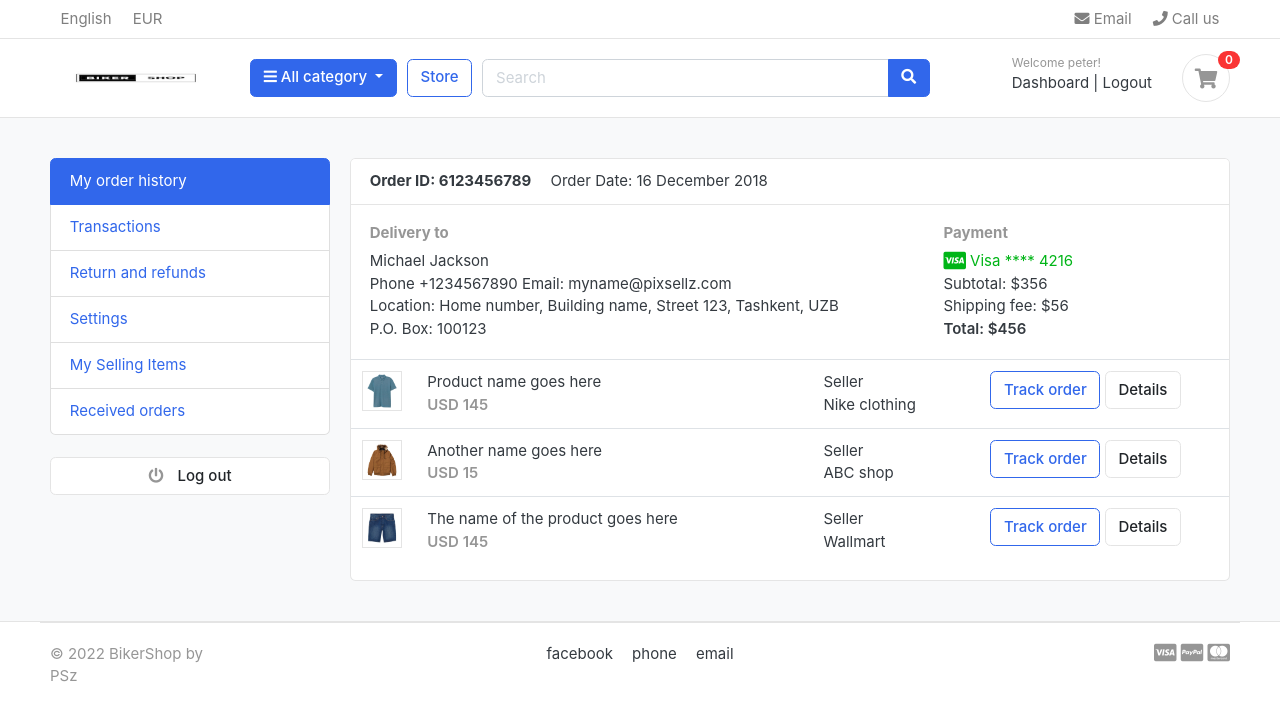
After one commit to Code-Institute-Submissions/peterszabo79-bikershop_JanResub, a Django app: page /accounts/ in a window 1280 px wide. The commit adds this page. Shown: the top 721 px of the page. Run offline with Django 3.2, Linux system fonts and the light colour scheme; a user stored in the database is signed in; data comes from the database, SQL or seed files in the repository; both versions use the stored data as it was after the commit; some libraries are stand-ins or nearby versions; some web fonts are replaced.

Commit message:
set up dashboard for registered users,add forfotpassword option

```diff
--- a/accounts/urls.py
+++ b/accounts/urls.py
@@ -6,7 +6,12 @@ urlpatterns = [
     path('register/', views.register, name='register'),
     path('login/', views.login, name='login'),
     path('logout/', views.logout, name='logout'),
+    path('dashboard/', views.dashboard, name='dashboard'),
+    path('', views.dashboard, name='dashboard'),
 
     path('activate/<uidb64>/<token>/', views.activate, name='activate'),
+    path('forgotPassword/', views.forgotPassword, name='forgotPassword'),
+    path('forgotPassword/', views.forgotPassword, name='forgotPassword'),
+    path('resetpassword_validate/<uidb64>/<token>/', views.resetpassword_validate, name='resetpassword_validate'),
 
 ]
--- a/accounts/views.py
+++ b/accounts/views.py
@@ -59,11 +59,11 @@ def login(request):
 
         if user is not None:
             auth.login(request, user)
-            # messages.success(request, 'You are now logged in.')
+            messages.success(request, 'You are now logged in.')
             return redirect('home')
         else:
             messages.error(request, 'Invalid login credentials')
-            return redirect('login')
+            return redirect('dashboard')
     return render(request, 'accounts/login.html')
 
 
@@ -90,3 +90,38 @@ def activate(request, uidb64, token):
     else:
         messages.error(request, 'Invalid activation link')
         return redirect('register')
+
+@login_required(login_url = 'login')
+def dashboard(request):
+    return render(request, 'accounts/dashboard.html')
+
+
+def forgotPassword(request):
+    if request.method == 'POST':
+        email = request.POST['email']
+        if Account.objects.filter(email=email).exists():
+            user = Account.objects.get(email__exact=email)
+
+            # Reset password email
+            current_site = get_current_site(request)
+            mail_subject = 'Reset Your Password'
+            message = render_to_string('accounts/reset_password_email.html', {
+                'user': user,
+                'domain': current_site,
+                'uid': urlsafe_base64_encode(force_bytes(user.pk)),
+                'token': default_token_generator.make_token(user),
+            })
+            to_email = email
+            send_email = EmailMessage(mail_subject, message, to=[to_email])
+            send_email.send()
+
+            messages.success(request, 'Password reset email has been sent to your email address.')
+            return redirect('login')
+        else:
+            messages.error(request, 'Account does not exist!')
+            return redirect('forgotPassword')
+    return render(request, 'accounts/forgotPassword.html')
+
+
+def resetpassword_validate(request):
+    return HttpResponse('ok')
--- /dev/null
+++ b/templates/accounts/dashboard.html
@@ -0,0 +1,99 @@
+{% extends 'base.html' %}
+
+
+{% block content %}
+
+<section class="section-conten padding-y bg">
+
+{% include 'includes/alerts.html' %}
+<div class="container">
+	<div class="row">
+	<aside class="col-md-3">
+		<!--   SIDEBAR   -->
+		<ul class="list-group">
+			<a class="list-group-item active" href="#"> My order history </a>
+			<a class="list-group-item" href="#"> Transactions </a>
+			<a class="list-group-item" href="#"> Return and refunds </a>
+			<a class="list-group-item" href="#">Settings </a>
+			<a class="list-group-item" href="#"> My Selling Items </a>
+			<a class="list-group-item" href="#"> Received orders </a>
+		</ul>
+		<br>
+		<a class="btn btn-light btn-block" href="{% url 'logout' %}"> <i class="fa fa-power-off"></i> <span class="text">Log out</span> </a>
+		<!--   SIDEBAR .//END   -->
+	</aside>
+	<main class="col-md-9">
+		<article class="card">
+		<header class="card-header">
+			<strong class="d-inline-block mr-3">Order ID: 6123456789</strong>
+			<span>Order Date: 16 December 2018</span>
+		</header>
+		<div class="card-body">
+			<div class="row">
+				<div class="col-md-8">
+					<h6 class="text-muted">Delivery to</h6>
+					<p>Michael Jackson <br>
+					Phone +1234567890 Email: myname@pixsellz.com <br>
+			    	Location: Home number, Building name, Street 123,  Tashkent, UZB <br>
+			    	P.O. Box: 100123
+			 		</p>
+				</div>
+				<div class="col-md-4">
+					<h6 class="text-muted">Payment</h6>
+					<span class="text-success">
+						<i class="fab fa-lg fa-cc-visa"></i>
+					    Visa  **** 4216
+					</span>
+					<p>Subtotal: $356 <br>
+					 Shipping fee:  $56 <br>
+					 <span class="b">Total:  $456 </span>
+					</p>
+				</div>
+			</div> <!-- row.// -->
+		</div> <!-- card-body .// -->
+		<div class="table-responsive">
+		<table class="table table-hover">
+			<tr>
+				<td width="65">
+					<img src="../images/items/1.jpg" class="img-xs border">
+				</td>
+				<td>
+					<p class="title mb-0">Product name goes here </p>
+					<var class="price text-muted">USD 145</var>
+				</td>
+				<td> Seller <br> Nike clothing </td>
+				<td width="250"> <a href="#" class="btn btn-outline-primary">Track order</a> <a href="#" class="btn btn-light"> Details </a> </td>
+			</tr>
+			<tr>
+				<td>
+					<img src="../images/items/2.jpg" class="img-xs border">
+				</td>
+				<td>
+					<p class="title mb-0">Another name goes here </p>
+					<var class="price text-muted">USD 15</var>
+				</td>
+				<td> Seller <br> ABC shop </td>
+				<td> <a href="#" class="btn btn-outline-primary">Track order</a> <a href="#" class="btn btn-light"> Details </a> </td>
+			</tr>
+			<tr>
+				<td>
+					<img src="../images/items/3.jpg" class="img-xs border">
+				</td>
+				<td>
+					<p class="title mb-0">The name of the product  goes here </p>
+					<var class="price text-muted">USD 145</var>
+				</td>
+				<td> Seller <br> Wallmart </td>
+				<td> <a href="#" class="btn btn-outline-primary">Track order</a> <a href="#" class="btn btn-light"> Details </a> </td>
+			</tr>
+		</table>
+		</div> <!-- table-responsive .end// -->
+		</article> <!-- order-group.// -->
+	</main>
+</div> <!-- row.// -->
+</div>
+
+
+</section>
+
+{% endblock %}
--- a/templates/includes/navbar.html
+++ b/templates/includes/navbar.html
@@ -73,7 +73,7 @@
                         <div class="widget-header">
                             <small class="title text-muted">Welcome {{user.first_name}}!</small>
                             <div>
-                                <a href="#">Dashboard</a> <span class="dark-transp"> | </span>
+                                <a href="{% url 'dashboard' %}">Dashboard</a> <span class="dark-transp"> | </span>
                                 <a href="{% url 'logout' %}">Logout</a>
                             </div>
                         </div>
```
Also changed, not shown: templates/accounts/forgotPassword.html (added, +39 -0 lines), templates/accounts/reset_password_email.html (added, +10 -0 lines), db.sqlite3.
